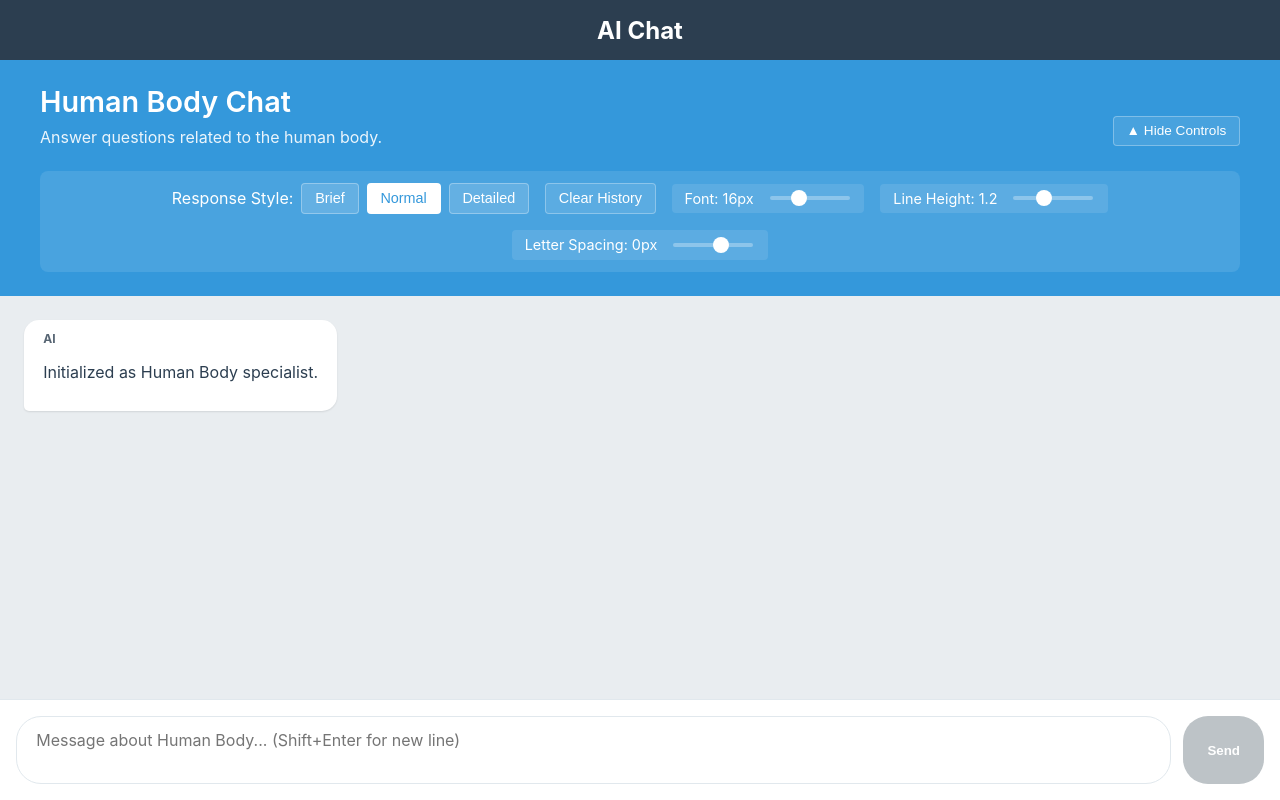
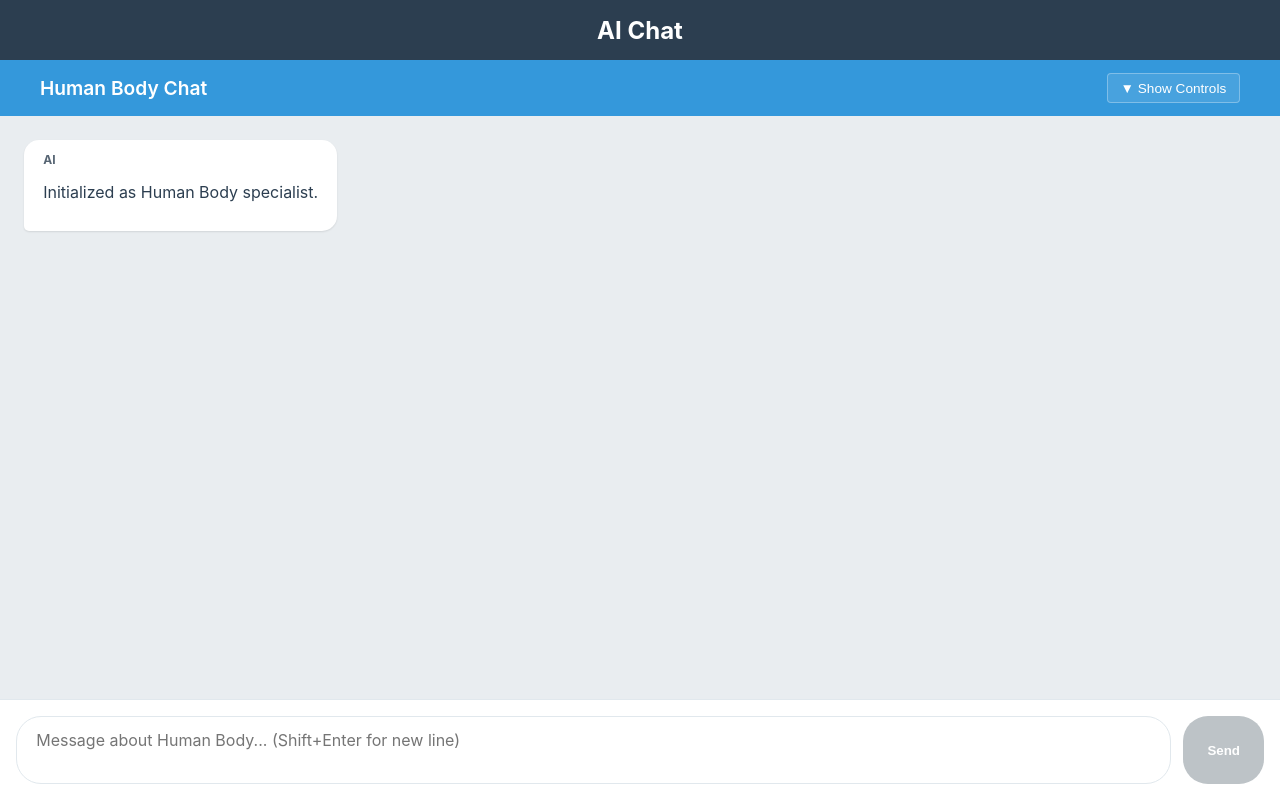
Before and after one commit to gavincaul/AIChatSite, a React (Create React App) app: page /AIChatSite/chat/body in a window 1280 px wide. Built offline with nearby package versions, Linux system fonts and the light colour scheme.

Commit message:
frontend ux changes

```diff
--- a/src/data/chatOptions.json
+++ b/src/data/chatOptions.json
@@ -17,15 +17,15 @@
     {
       "id": "coding",
       "title": "Coding",
-      "description": "Ask coding specific questions",
-      "instruction": "Answer questions related to coding. If you are suggesting to use a library, framework, or tool, please confirm the version with the user, to ensure compatibility. Answer questions with the basis of a college graduate: experienced in coding, but still an amateur in many areas. ",
+      "description": "Ask coding specific questions to a Sen. SWE",
+      "instruction": "Answer questions related to coding. Adjust your answers and parameters to mimic a Senior Software Developer or Senior Software Engineer. If you are suggesting to use a library, framework, or tool, please confirm the version with the user, to ensure compatibility. Answer questions with the basis of a college graduate: experienced in coding, but still an amateur in many areas. ",
       "icon": "💻"
     },
     {
       "id": "body",
       "title": "Human Body",
       "description": "Answer questions related to the human body.",
-      "instruction": "Answer questions related to the human body. These questions will be about stretches, muscle anatomy, joint/bone anatomy. Questions may also include nutrition, reactions to substances/food, brain chemicals, or general health questions. Clarify with the user their body type if needed, but base body type on a 22 y/o man.",
+      "instruction": "Answer questions related to the human body. These questions will be about stretches, workouts, muscle anatomy, joint/bone anatomy. Questions may also include nutrition, reactions to substances/food, brain chemicals, or general health questions. Clarify with the user their body type if needed, but base body type on a 22 y/o man.",
       "icon": "👤"
     },
     {
--- a/src/pages/Chat.js
+++ b/src/pages/Chat.js
@@ -27,7 +27,7 @@ const Chat = () => {
   const [lineHeight, setLineHeight] = useState(
     parseFloat(localStorage.getItem("chat_lineHeight")) || 1.2
   );
-  const [showControls, setShowControls] = useState(true); // Controls visibility
+  const [showControls, setShowControls] = useState(false); // Controls visibility
 
   const messagesEndRef = useRef(null);
   const chatDetails = chatOptions.chats.find((chat) => chat.id === id);
@@ -184,7 +184,6 @@ const Chat = () => {
       history: backendHistoryToSend,
     };
     try {
-
       const res = await fetch(`${BACKEND_URL}/chat`, {
         method: "POST",
         headers: {
@@ -238,14 +237,34 @@ const Chat = () => {
   // Handle brevity change
   const handleBrevityChange = (level) => {
     setBrevity(level);
-    // Reinitialize with new brevity setting
-    clearChatHistory();
+    localStorage.setItem("chat_brevity", level);
+  };
+
+  const resetSettings = () => {
+    // Reset all settings to their default values
+    setBrevity("normal");
+    setFontSize(16);
+    setLetterSpacing(0);
+    setLineHeight(1.2);
+
+    // Update local storage
+    localStorage.setItem("chat_brevity", "normal");
+    localStorage.setItem("chat_fontSize", "16");
+    localStorage.setItem("chat_letterSpacing", "0");
+    localStorage.setItem("chat_lineHeight", "1.2");
+
+    // Apply the changes to the document
+    document.documentElement.style.setProperty("--message-font-size", `16px`);
+    document.documentElement.style.setProperty(
+      "--message-letter-spacing",
+      `0px`
+    );
+    document.documentElement.style.setProperty("--message-line-height", `1.2`);
   };
 
   const FontTools = {
     Font: {
       value: fontSize,
-      min: 12,
       max: 24,
       step: 1,
       oc: (e) => setFontSize(parseInt(e.target.value)),
@@ -268,19 +287,19 @@ const Chat = () => {
   return (
     <div className="chat-container">
       <Navbar />
-      <div className="chat-header">
+      <div className={`chat-header ${!showControls ? "compact" : ""}`}>
         <div className="header-content">
-          <div className="header-main">
+          <div className={`header-main ${!showControls ? "compact" : ""}`}>
             <div>
               <h1>{chatDetails.title} Chat</h1>
-              <p>{chatDetails.description}</p>
+              {showControls && <p>{chatDetails.description}</p>}
             </div>
             <button
               className="toggle-controls-btn"
               onClick={() => setShowControls(!showControls)}
               title={showControls ? "Hide controls" : "Show controls"}
             >
-              {showControls ? "▲ Hide Controls" : "▼ Show Controls"}
+              {showControls ? "▲ Hide" : "▼ Show Controls"}
             </button>
           </div>
           <div className={`chat-controls ${!showControls ? "hidden" : ""}`}>
@@ -312,6 +331,7 @@ const Chat = () => {
                 Detailed
               </button>
             </div>
+            <div className="action-buttons">
               <button
                 className="clear-history-btn"
                 onClick={clearChatHistory}
@@ -320,6 +340,15 @@ const Chat = () => {
               >
                 Clear History
               </button>
+              <button
+                className="reset-settings-btn"
+                onClick={resetSettings}
+                title="Reset all settings to default"
+                disabled={isLoading}
+              >
+                Reset Settings
+              </button>
+            </div>
             {Object.entries(FontTools).map(([name, t]) => (
               <div className="size-control" key={name}>
                 <span>
--- a/src/styles/Chat.css
+++ b/src/styles/Chat.css
@@ -2,14 +2,19 @@
   display: flex;
   flex-direction: column;
   height: 100vh;
-  background-color: #f5f7fa;
 }
 
 .chat-header {
   background-color: #3498db;
   color: white;
-  padding: 1.5rem 2rem;
+  padding: 0.5rem 2rem;
   box-shadow: 0 2px 4px rgba(0, 0, 0, 0.1);
+  transition: all 0.3s ease;
+  overflow: hidden;
+}
+
+.chat-header.compact {
+  padding: 0.5rem 2rem;
 }
 
 .header-content {
@@ -20,32 +25,42 @@
 .header-main {
   display: flex;
   justify-content: space-between;
-  align-items: flex-start;
-  margin-bottom: 1rem;
-  text-align: left;
+  align-items: center;
+  min-height: 60px;
+  transition: all 0.3s ease;
 }
 
 .header-main > div:first-child {
   flex: 1;
-  margin: auto;
+  margin: 0;
+  transition: all 0.3s ease;
+  overflow: hidden;
 }
 
-.toggle-controls-btn {
-  background: rgba(255, 255, 255, 0.1);
-  border: 1px solid rgba(255, 255, 255, 0.3);
-  color: white;
-  padding: 0.4rem 0.8rem;
-  border-radius: 4px;
-  cursor: pointer;
-  margin-top: 2rem;
-  font-size: 0.85rem;
-  transition: all 0.2s ease;
-  margin-left: 1rem;
+.header-main.compact > div:first-child {
+  flex: 0 1 auto;
+  max-width: calc(100% - 150px);
   white-space: nowrap;
+  overflow: hidden;
+  text-overflow: ellipsis;
 }
 
-.toggle-controls-btn:hover {
-  background: rgba(255, 255, 255, 0.2);
+.chat-header h1 {
+  margin: 0;
+  font-size: 1.4rem;
+  font-weight: 600;
+  white-space: nowrap;
+  overflow: hidden;
+  text-overflow: ellipsis;
+}
+
+.chat-header p {
+  margin: 0.2rem 0 0;
+  font-size: 0.9rem;
+  opacity: 0.9;
+  white-space: nowrap;
+  overflow: hidden;
+  text-overflow: ellipsis;
 }
 
 .chat-controls {
@@ -56,7 +71,7 @@
   justify-content: center;
   align-items: center;
   gap: 1rem;
-  margin-top: 1.5rem;
+  margin-top: 1rem;
   padding: 0.75rem;
   background-color: rgba(255, 255, 255, 0.1);
   border-radius: 8px;
@@ -98,14 +113,22 @@
 
 .brevity-controls {
   display: flex;
-  align-items: center;
   gap: 0.5rem;
   flex-wrap: wrap;
   justify-content: center;
 }
 
+.action-buttons {
+  display: flex;
+  flex-wrap: wrap;
+  justify-content: center;
+  gap: 0.75rem;
+}
+
+.clear-history-btn,
+.reset-settings-btn,
 .brevity-btn {
-  background: rgba(255, 255, 255, 0.15);
+  background: rgba(255, 255, 255, 0.1);
   border: 1px solid rgba(255, 255, 255, 0.3);
   color: white;
   padding: 0.4rem 0.8rem;
@@ -113,10 +136,13 @@
   cursor: pointer;
   font-size: 0.9rem;
   transition: all 0.2s ease;
+  white-space: nowrap;
 }
 
+.clear-history-btn:hover,
+.reset-settings-btn:hover,
 .brevity-btn:hover {
-  background: rgba(255, 255, 255, 0.25);
+  background: rgba(255, 255, 255, 0.2);
 }
 
 .brevity-btn.active {
@@ -125,30 +151,43 @@
   font-weight: 500;
 }
 
-.clear-history-btn {
+.clear-history-btn:disabled,
+.reset-settings-btn:disabled,
+.brevity-btn:disabled {
+  opacity: 0.5;
+  cursor: not-allowed;
+}
+
+.toggle-controls-btn {
   background: rgba(255, 255, 255, 0.1);
   border: 1px solid rgba(255, 255, 255, 0.3);
   color: white;
   padding: 0.4rem 0.8rem;
   border-radius: 4px;
   cursor: pointer;
-  font-size: 0.9rem;
+  font-size: 0.85rem;
   transition: all 0.2s ease;
+  margin: 0 0 0 1rem;
+  white-space: nowrap;
+  height: fit-content;
 }
 
-.clear-history-btn:hover {
-  background: rgba(255, 255, 255, 0.2);
+.chat-header.compact {
+  padding: 0.5rem 1rem;
 }
 
-.size-control {
-  display: flex;
-  align-items: center;
-  gap: 0.5rem;
-  color: white;
-  font-size: 0.9rem;
-  background: rgba(255, 255, 255, 0.1);
-  padding: 0.4rem 0.8rem;
-  border-radius: 4px;
+.header-main.compact {
+  min-height: 40px;
+  margin-bottom: 0;
+}
+
+.header-main.compact h1 {
+  font-size: 1.2rem;
+  margin: 0;
+}
+
+.header-main.compact p {
+  display: none;
 }
 
 .size-slider {
@@ -384,7 +423,7 @@
 @media (max-width: 768px) {
   .header-main {
     flex-direction: column;
-    gap: 1rem;
+    gap: 0rem;
     text-align: center;
   }
 
@@ -397,6 +436,12 @@
   .chat-header h1 {
     font-size: 1.5rem;
   }
+  .message {
+    max-width: 100%;
+  }
+  .chat-messages{
+    padding: 0.75rem;
+  }
 
   .chat-header p {
     font-size: 0.9rem;
@@ -406,7 +451,7 @@
     flex-direction: column;
     align-items: stretch;
     gap: 0.75rem;
-    padding: 0.75rem 0.5rem;
+    padding: 0.5rem 0.5rem;
   }
 
   .brevity-controls {
```
Lines whose indentation alone changed are shown as unchanged.
